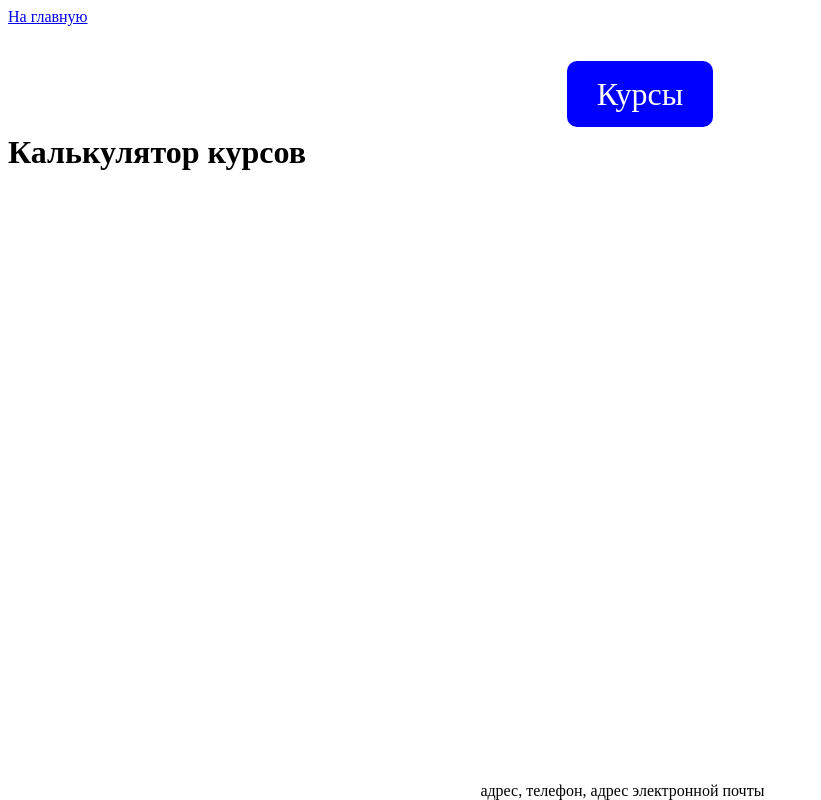
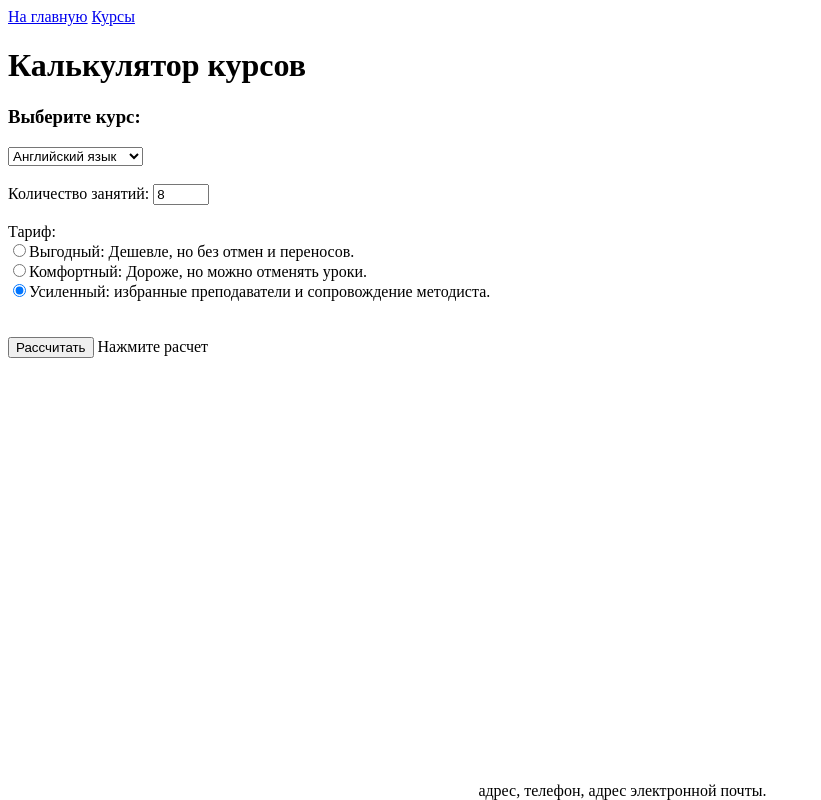
Before and after one commit to Anromanov777/pp, a Django app: page /calc in a window 1280 px wide. Shown: the whole page, without its empty margins (0-821 px from the left). Run offline with Django 5.2, Linux system fonts and the light colour scheme.

Commit message:
Скопировал учительскую страницу calc и calc.js

```diff
--- a/Lingvo/Lingvosite/static/js/calc.js
+++ b/Lingvo/Lingvosite/static/js/calc.js
@@ -0,0 +1,14 @@
+console.log('document')
+document.getElementById('rasch').addEventListener('click', e => {
+    console.log('click')
+    const select = document.getElementById('course');
+    console.log(select.value)
+    const count = document.getElementById('count');
+    console.log(count.value)
+    const tariff = document.querySelector('input[name="tariff"]:checked')
+    console.log(tariff.value)
+    const data = [[500, 550, 650], [700, 760, 820], [650, 820, 800], [600, 700, 780]]
+    const cena = data[select.value][tariff.value] * parseInt(count.value)
+    console.log(cena)
+    document.getElementById('result').textContent = cena + ' руб.'
+});
--- a/Lingvo/Lingvosite/templates/calc.html
+++ b/Lingvo/Lingvosite/templates/calc.html
@@ -1,6 +1,6 @@
 <!DOCTYPE html>
 {% load static %}
-<html lang="en">
+<html lang="ru">
 <head>
     <meta charset="UTF-8">
     <title>Калькулятор курсов</title>
@@ -10,14 +10,31 @@
     <main>
     <div>
         <a href="/">На главную</a>
-    </div>
-        <div class="buttons">
         <a href="/course">Курсы</a>
     </div>
     <h1>Калькулятор курсов</h1>
+    <h3>Выберите курс:</h3>
+    <select id="course">
+        <option value="0">Английский язык</option>
+        <option value="1">Китайский язык</option>
+        <option value="2">Итальянский язык</option>
+        <option value="3">Испанский язык</option>
+    </select>
+    <br>
+    <br>
+    Количество занятий: <input id="count" type="Number" min="8" max="15" value="8">
+    <br>
+    <br>
+    Тариф:<br>
+    <input name="tariff" type="radio" value="0">Выгодный: Дешевле, но без отмен и переносов.<br>
+    <input name="tariff" type="radio" value="1">Комфортный: Дороже, но можно отменять уроки.<br>
+    <input name="tariff" type="radio" value="2" checked>Усиленный: избранные преподаватели и сопровождение методиста.<br>
+    <br>
+    <br>
+    <button id="rasch">Рассчитать</button> <span id="result">Нажмите расчет</span>
     </main>
     <footer>
-    <div>адрес, телефон, адрес электронной почты</div>
+        <div>адрес, телефон, адрес электронной почты.</div>
     </footer>
     <script src="{% static 'js/calc.js' %}"></script>
 </body>
```
Also changed, not shown: README.md. Lines whose indentation alone changed are shown as unchanged.
